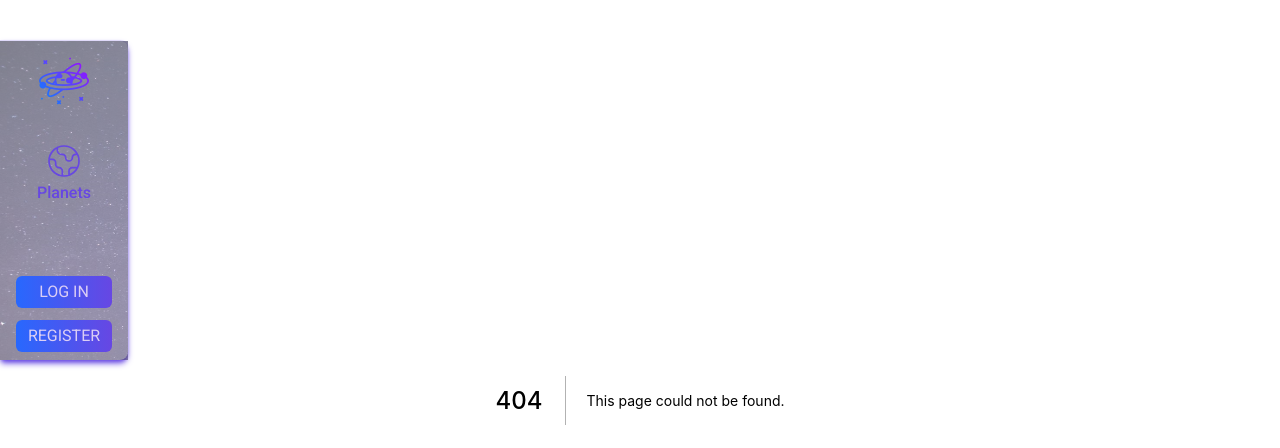
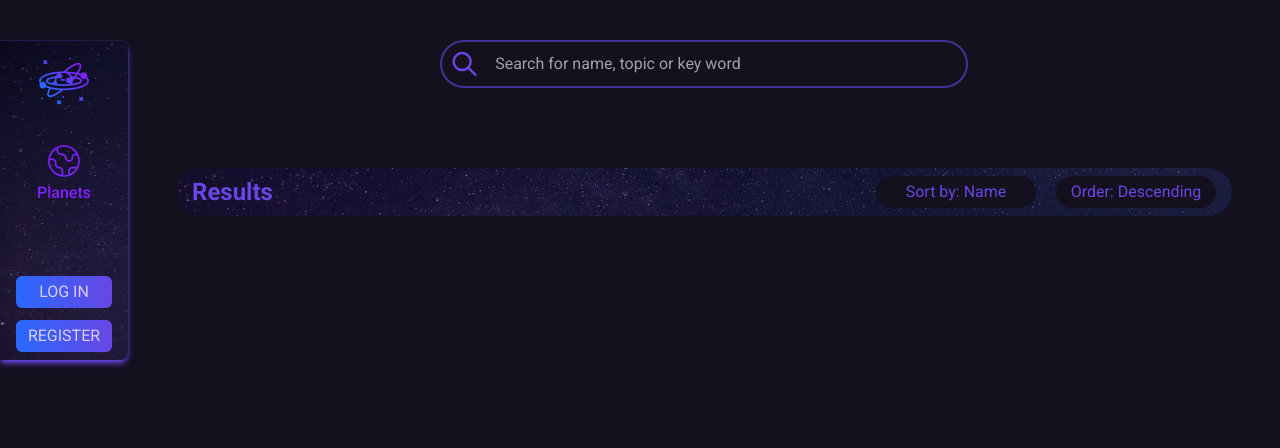
Before and after one commit to Luka-stack/galaxy-42_client, a Next.js app: page /planets in a window 1280 px wide. Before the commit this address had no page. Shown: the top 448 px of the page. Built offline with nearby package versions, Linux system fonts and the light colour scheme.

Commit message:
Added Planets List View

```diff
--- /dev/null
+++ b/components/dropdown.tsx
@@ -0,0 +1,66 @@
+import { useEffect, useRef, useState } from 'react';
+
+export interface Selectable {
+  id: string;
+  label: string;
+}
+
+interface Props {
+  title: String;
+  selectables: Selectable[];
+  selected: Selectable;
+  setSelectable: (item: Selectable) => void;
+}
+
+export const Dropdown = ({
+  title,
+  selectables,
+  selected,
+  setSelectable,
+}: Props) => {
+  const [show, setShow] = useState(false);
+
+  const dropdownRef = useRef<HTMLDivElement | null>(null);
+
+  useEffect(() => {
+    const closeDropdown = (event: any) => {
+      if (
+        dropdownRef.current &&
+        !dropdownRef.current.contains(event.target) &&
+        show
+      ) {
+        setShow(false);
+        return;
+      }
+    };
+
+    document.addEventListener('mousedown', closeDropdown);
+
+    return () => {
+      document.removeEventListener('mousedown', closeDropdown);
+    };
+  }, [dropdownRef, show]);
+
+  return (
+    <div
+      className="relative w-40 py-1 text-center rounded-full cursor-pointer bg-bg-500 text-gx-purple-500 group"
+      ref={dropdownRef}
+      onClick={() => setShow(!show)}
+    >
+      {`${title}: ${selected.label}`}
+      {show && (
+        <div className="absolute w-full mt-2 overflow-hidden text-right rounded-lg bg-bg-500">
+          {selectables.map((option) => (
+            <p
+              key={option.id}
+              className="py-1 pr-4 cursor-pointer hover:bg-bg-400 hover:text-center"
+              onClick={() => setSelectable(option)}
+            >
+              {option.label}
+            </p>
+          ))}
+        </div>
+      )}
+    </div>
+  );
+};
--- a/components/navbar.tsx
+++ b/components/navbar.tsx
@@ -7,15 +7,18 @@ import LogoImg from '../assets/black-hole_64.png';
 import ProfileImg from '../assets/profile.jpg';
 import BGImg from '../assets/BG-Cosmo-Addons.jpg';
 import { authState } from '../lib/recoil/atoms/auth-atom';
+import classNames from 'classnames';
+import { useRouter } from 'next/router';
 
 export const Navbar = () => {
   const authUser = useRecoilValue(authState);
+  const router = useRouter();
 
   return (
     <div className="flex flex-col items-center border-t border-gx-purple-500/20 shadow-md shadow-gx-purple-500 h-fit min-h-[20rem] w-32 justify-between p-2 rounded-r-lg fixed top-10">
       <Image src={BGImg} alt="" layout="fill" className="opacity-50 -z-50" />
 
-      <div className="grid w-full grid-cols-1 place-items-center">
+      <div className="z-10 grid w-full grid-cols-1 place-items-center">
         <Link href="/">
           <div className="relative w-16 h-16 cursor-pointer mb-7 hover:scale-110 active:scale-125">
             <Image src={LogoImg} alt="logo" layout="fill" />
@@ -35,13 +38,20 @@ export const Navbar = () => {
           </Link>
         )}
 
-        <div className="mb-4 font-medium cursor-pointer text-gx-purple-500 hover:text-purple-neon-500">
-          <GlobeIcon className="h-10 mx-auto stroke-1" />
-          Planets
-        </div>
+        <Link href="/planets">
+          <div
+            className={classNames(
+              'mb-4 font-medium cursor-pointer text-gx-purple-500 hover:text-purple-neon-500',
+              { 'text-purple-neon-500': router.pathname === '/planets' }
+            )}
+          >
+            <GlobeIcon className="h-10 mx-auto stroke-1" />
+            Planets
+          </div>
+        </Link>
       </div>
 
-      <div className="grid w-full grid-cols-1 mt-4 place-items-center gap-y-3">
+      <div className="z-10 grid w-full grid-cols-1 mt-4 place-items-center gap-y-3">
         {authUser ? (
           <button className="w-24 px-2 py-1 uppercase rounded-md text-purplish-300 from-gx-blue-500 to-gx-purple-500 bg-gradient-to-r hover:hue-rotate-15">
             Log out
--- a/components/planet-list.tsx
+++ b/components/planet-list.tsx
@@ -1,26 +1,19 @@
-import { useQuery } from '@apollo/client';
-import { useSetRecoilState } from 'recoil';
-
-import { ALL_PLANETS, Planet } from '../lib/graphql/planets';
-import { planetsState } from '../lib/recoil/atoms/planets-atom';
+import { Planet } from '../lib/graphql/planets';
 import { PlanetCard } from './planet-card';
 
-export const PlanetList = () => {
-  const setPlanets = useSetRecoilState(planetsState);
+interface Props {
+  planets: Planet[];
+  loading: boolean;
+}
 
-  const { loading, data } = useQuery(ALL_PLANETS, {
-    onCompleted: ({ planets }) => {
-      setPlanets(planets);
-    },
-  });
-
+export const PlanetList = ({ planets, loading }: Props) => {
   if (loading) {
     return <div>Loading...</div>;
   }
 
   return (
     <div className="grid grid-cols-1 gap-y-10 md:grid-cols-2 xl:grid-cols-3 2xl:grid-cols-4 mt-7 place-items-center h-max">
-      {data.planets.map((planet: Planet) => (
+      {planets.map((planet: Planet) => (
         <PlanetCard planet={planet} key={planet.uuid} />
       ))}
     </div>
--- a/pages/index.tsx
+++ b/pages/index.tsx
@@ -1,12 +1,24 @@
+import { useQuery } from '@apollo/client';
 import Head from 'next/head';
 import type { NextPage } from 'next/types';
+import { useSetRecoilState } from 'recoil';
 
 import { Jumbotron } from '../components/jumbotron';
 import { LatestPlanets } from '../components/latest-planets';
 import { PlanetList } from '../components/planet-list';
 import { SectionSeparator } from '../components/section-separator';
+import { ALL_PLANETS } from '../lib/graphql/planets';
+import { planetsState } from '../lib/recoil/atoms/planets-atom';
 
 const Home: NextPage = () => {
+  const setPlanets = useSetRecoilState(planetsState);
+
+  const { loading, data } = useQuery(ALL_PLANETS, {
+    onCompleted: ({ planets }) => {
+      setPlanets(planets);
+    },
+  });
+
   return (
     <div className="mt-10 ml-32">
       <Head>
@@ -26,7 +38,7 @@ const Home: NextPage = () => {
 
         {/* Section Wrapper */}
         <SectionSeparator title="Explore different planets" style="mt-20" />
-        <PlanetList />
+        <PlanetList loading={loading} planets={data?.planets} />
       </main>
     </div>
   );
--- /dev/null
+++ b/pages/planets/index.tsx
@@ -0,0 +1,142 @@
+import Head from 'next/head';
+import Image from 'next/image';
+import type { NextPage } from 'next/types';
+import { ArrowSmUpIcon, SearchIcon } from '@heroicons/react/outline';
+
+import CosmoBg from '../../assets/BG-Cosmo-Section.png';
+import { PlanetList } from '../../components/planet-list';
+import { KeyboardEvent, useEffect, useRef, useState } from 'react';
+import { useRecoilValue } from 'recoil';
+import { planetsState } from '../../lib/recoil/atoms/planets-atom';
+import { Planet } from '../../lib/graphql/planets';
+import { Dropdown } from '../../components/dropdown';
+import { orderPlanets } from '../../utils/sorting';
+
+const sortingOptions = [
+  {
+    id: 'members',
+    label: 'Members',
+  },
+  {
+    id: 'created',
+    label: 'Created',
+  },
+  {
+    id: 'name',
+    label: 'Name',
+  },
+];
+
+const orderOptions = [
+  {
+    id: 'desc',
+    label: 'Descending',
+  },
+  {
+    id: 'asc',
+    label: 'Ascending',
+  },
+];
+
+const PlanetsPage: NextPage = () => {
+  const planets = useRecoilValue(planetsState);
+
+  const searchRef = useRef<HTMLInputElement | null>(null);
+
+  const [planetsList, setPlanetsList] = useState<Planet[]>(planets);
+  const [sortingOption, setSortingOption] = useState(sortingOptions[2]);
+  const [orderOption, setOrderOption] = useState(orderOptions[0]);
+
+  const onEnter = (event: KeyboardEvent) => {
+    if (event.key === 'Enter') {
+      search();
+    }
+  };
+
+  const search = () => {
+    console.log('search');
+
+    const input = searchRef.current;
+
+    if (!input) {
+      return;
+    }
+
+    const filteredPlanets = planets.filter((planet) => {
+      if (planet.name.includes(input.value)) {
+        return true;
+      }
+
+      if (planet.topics.includes(input.value)) {
+        return true;
+      }
+    });
+
+    setPlanetsList(
+      orderPlanets(filteredPlanets, sortingOption.id, orderOption.id)
+    );
+  };
+
+  useEffect(() => {
+    console.log('useEffect');
+    search();
+  }, [sortingOption, orderOption]);
+
+  return (
+    <div className="my-10 ml-32">
+      <Head>
+        <title>Planets | Galaxy 42</title>
+      </Head>
+
+      <main className="w-11/12 mx-auto">
+        <section className="flex w-1/2 h-12 mx-auto overflow-hidden border-2 border-gx-purple-500/60 rounded-3xl">
+          <SearchIcon
+            className="w-12 px-2 cursor-pointer text-gx-purple-500 hover:bg-gx-purple-500 hover:text-purplish-500 active:scale-105"
+            onClick={search}
+          />
+          <input
+            ref={searchRef}
+            onKeyDown={onEnter}
+            type="text"
+            placeholder="Search for name, topic or key word"
+            className="w-full px-2 bg-transparent text-purplish-500 focus:outline-none"
+          />
+        </section>
+
+        <section className="relative flex items-center justify-between w-full h-12 px-4 mt-20 rounded-full ">
+          <Image
+            src={CosmoBg}
+            alt="separator"
+            layout="fill"
+            className="absolute rounded-full opacity-40 -z-50"
+          />
+
+          <h1 className="text-2xl font-bold text-gx-purple-500">Results</h1>
+
+          <div className="z-10 flex space-x-5">
+            <Dropdown
+              title="Sort by"
+              selectables={sortingOptions}
+              selected={sortingOption}
+              setSelectable={setSortingOption}
+            />
+            <Dropdown
+              title="Order"
+              selectables={orderOptions}
+              selected={orderOption}
+              setSelectable={setOrderOption}
+            />
+            {/* <div className="flex items-center px-3 py-1 rounded-full bg-bg-500 text-gx-purple-500">
+              Order: DESC
+              <ArrowSmUpIcon className="w-5 ml-1 stroke-2 text-gx-purple-500" />
+            </div> */}
+          </div>
+        </section>
+
+        <PlanetList planets={planetsList} loading={false} />
+      </main>
+    </div>
+  );
+};
+
+export default PlanetsPage;
--- /dev/null
+++ b/utils/sorting.ts
@@ -0,0 +1,47 @@
+import { Planet } from '../lib/graphql/planets';
+
+const sortByName = (
+  planetA: Planet,
+  planetB: Planet,
+  isASC: boolean
+): number => {
+  let lowerFir = planetA.name.toLowerCase();
+  let lowerSec = planetB.name.toLowerCase();
+
+  isASC = !isASC;
+
+  if (lowerFir < lowerSec) return -1 + +!!isASC * 2;
+  if (lowerFir > lowerSec) return 1 - +!!isASC * 2;
+
+  return 0;
+};
+
+// const sortByDate = (
+//   planetA: Planet,
+//   planetB: Planet,
+//   isASC: boolean
+// ): number => {
+//   let dateFir = new Date(planetA.modified).getTime();
+//   let dateSec = new Date(planetB.modified).getTime();
+
+//   if (isASC) {
+//     return dateSec - dateFir;
+//   }
+
+//   return dateFir - dateSec;
+// };
+
+export const orderPlanets = (
+  planets: Planet[],
+  sorting: string,
+  order: string
+) => {
+  const newPlanets = planets;
+  const isASC = order === 'asc';
+
+  if (sorting === 'name') {
+    newPlanets.sort((planetA, planetB) => sortByName(planetA, planetB, isASC));
+  }
+
+  return newPlanets;
+};
```
